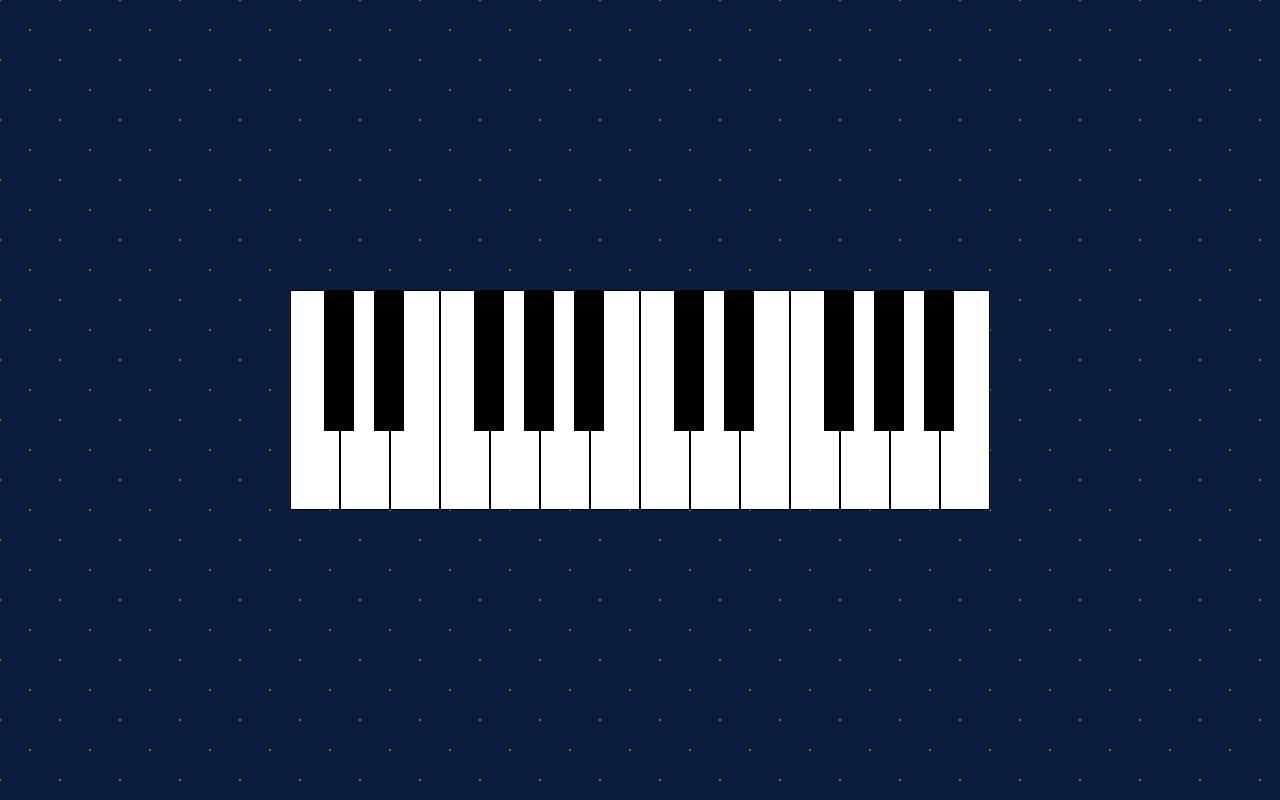
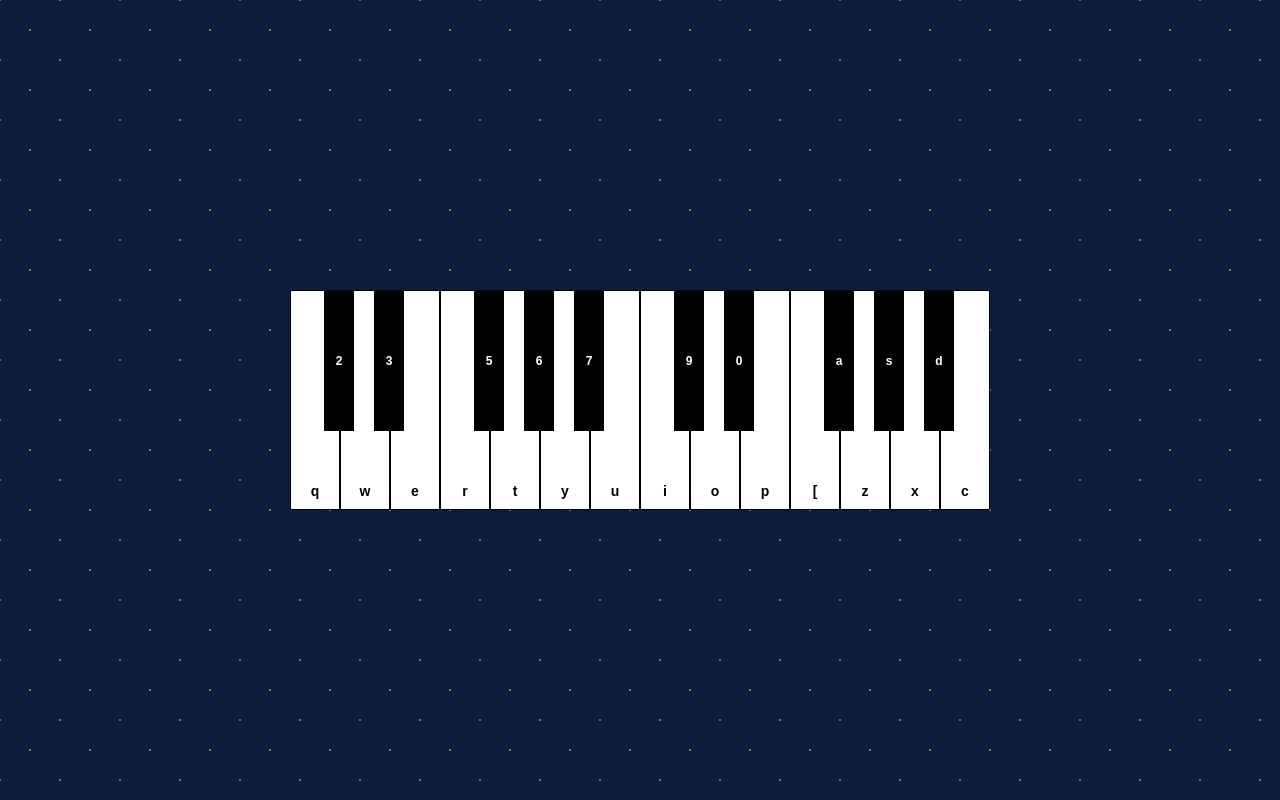
Before and after one commit to saidixith1218/peino_bykeyboard, a plain HTML site: page pieno.pc.html in a window 1280 px wide. Drawn offline with Linux system fonts and the light colour scheme.

Commit message:
Update pieno.pc.html

```diff
--- a/pieno.pc.html
+++ b/pieno.pc.html
@@ -49,6 +49,17 @@
         background: #ddd;
     }
 
+    .white-key::after {
+        content: attr(data-key);
+        position: absolute;
+        bottom: 10px;
+        left: 50%;
+        transform: translateX(-50%);
+        font-size: 14px;
+        color: black;
+        font-weight: bold;
+    }
+
     .black-key {
         width: 30px;
         height: 140px;
@@ -63,48 +74,59 @@
     .black-key:active {
         background: #444;
     }
+
+    .black-key::after {
+        content: attr(data-key);
+        position: absolute;
+        top: 50%;
+        left: 50%;
+        transform: translate(-50%, -50%);
+        font-size: 12px;
+        color: white;
+        font-weight: bold;
+    }
 </style>
 </head>
 <body>
 
 <div class="piano">
     <!-- White keys with black keys -->
-    <div class="white-key" data-note="261.63">
-        <div class="black-key" data-note="277.18"></div>
+    <div class="white-key" data-note="261.63" data-key="q">
+        <div class="black-key" data-note="277.18" data-key="2"></div>
     </div>
-    <div class="white-key" data-note="293.66">
-        <div class="black-key" data-note="311.13"></div>
+    <div class="white-key" data-note="293.66" data-key="w">
+        <div class="black-key" data-note="311.13" data-key="3"></div>
     </div>
-    <div class="white-key" data-note="329.63"></div>
-    <div class="white-key" data-note="349.23">
-        <div class="black-key" data-note="369.99"></div>
+    <div class="white-key" data-note="329.63" data-key="e"></div>
+    <div class="white-key" data-note="349.23" data-key="r">
+        <div class="black-key" data-note="369.99" data-key="5"></div>
     </div>
-    <div class="white-key" data-note="392.00">
-        <div class="black-key" data-note="415.30"></div>
+    <div class="white-key" data-note="392.00" data-key="t">
+        <div class="black-key" data-note="415.30" data-key="6"></div>
     </div>
-    <div class="white-key" data-note="440.00">
-        <div class="black-key" data-note="466.16"></div>
+    <div class="white-key" data-note="440.00" data-key="y">
+        <div class="black-key" data-note="466.16" data-key="7"></div>
     </div>
-    <div class="white-key" data-note="493.88"></div>
+    <div class="white-key" data-note="493.88" data-key="u"></div>
 
     <!-- Second octave -->
-    <div class="white-key" data-note="523.25">
-        <div class="black-key" data-note="554.37"></div>
+    <div class="white-key" data-note="523.25" data-key="i">
+        <div class="black-key" data-note="554.37" data-key="9"></div>
     </div>
-    <div class="white-key" data-note="587.33">
-        <div class="black-key" data-note="622.25"></div>
+    <div class="white-key" data-note="587.33" data-key="o">
+        <div class="black-key" data-note="622.25" data-key="0"></div>
     </div>
-    <div class="white-key" data-note="659.25"></div>
-    <div class="white-key" data-note="698.46">
-        <div class="black-key" data-note="739.99"></div>
+    <div class="white-key" data-note="659.25" data-key="p"></div>
+    <div class="white-key" data-note="698.46" data-key="[">
+        <div class="black-key" data-note="739.99" data-key="a"></div>
     </div>
-    <div class="white-key" data-note="783.99">
-        <div class="black-key" data-note="830.61"></div>
+    <div class="white-key" data-note="783.99" data-key="z">
+        <div class="black-key" data-note="830.61" data-key="s"></div>
     </div>
-    <div class="white-key" data-note="880.00">
-        <div class="black-key" data-note="932.33"></div>
+    <div class="white-key" data-note="880.00" data-key="x">
+        <div class="black-key" data-note="932.33" data-key="d"></div>
     </div>
-    <div class="white-key" data-note="987.77"></div>
+    <div class="white-key" data-note="987.77" data-key="c"></div>
 </div>
 
 <script>
```
